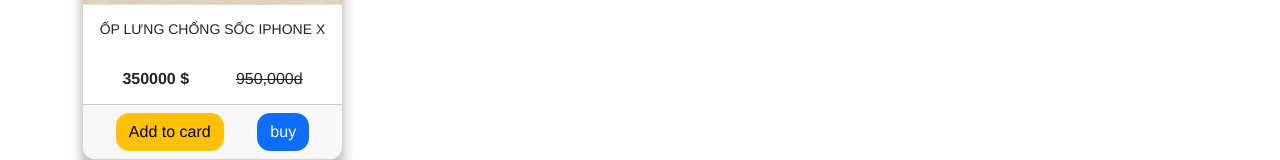
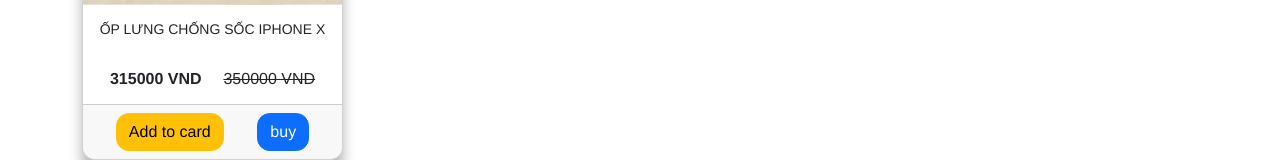
Before and after one commit to tuanx31/do_an_web_2023, a React (Create React App) app: page /products/0 in a window 1280 px wide. Shown: the part 440-600 px from the top of the page. Built offline with nearby package versions, Linux system fonts and the light colour scheme.

Commit message:
update price

```diff
--- a/src/components/users/card/index.js
+++ b/src/components/users/card/index.js
@@ -10,9 +10,8 @@
                 <Card.Body className="d-flex flex-column justify-content-between">
                     <Card.Title className="text-uppercase text-center mb-3">{title}</Card.Title>
                     <Card.Text className="d-flex justify-content-around text-truncate">
-                        <strong >{price} $</strong> <span className="text-decoration-line-through float-end">950,000d</span>
+                        <strong >{price - price * sale_of / 100} VND</strong> <span className="text-decoration-line-through float-end">{price} VND</span>
                     </Card.Text>
-
                 </Card.Body>
                 <Card.Footer className="d-flex justify-content-around">
                     <button className="btn btn-warning">Add to card</button>
```
